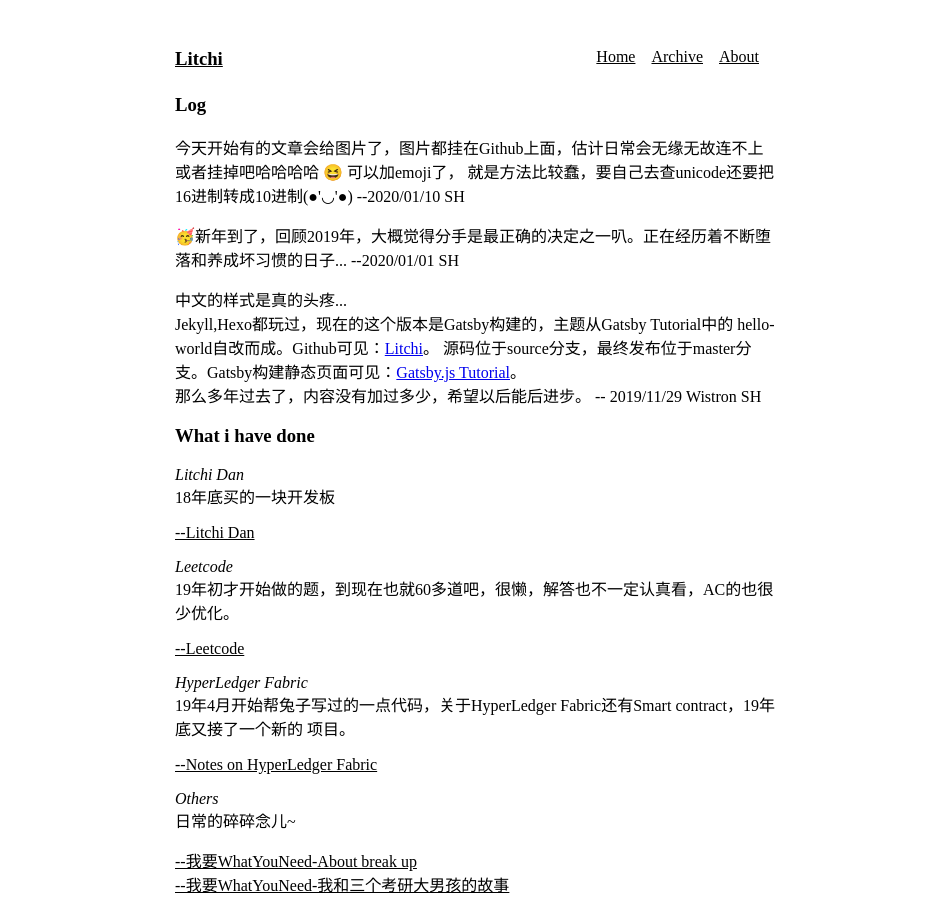
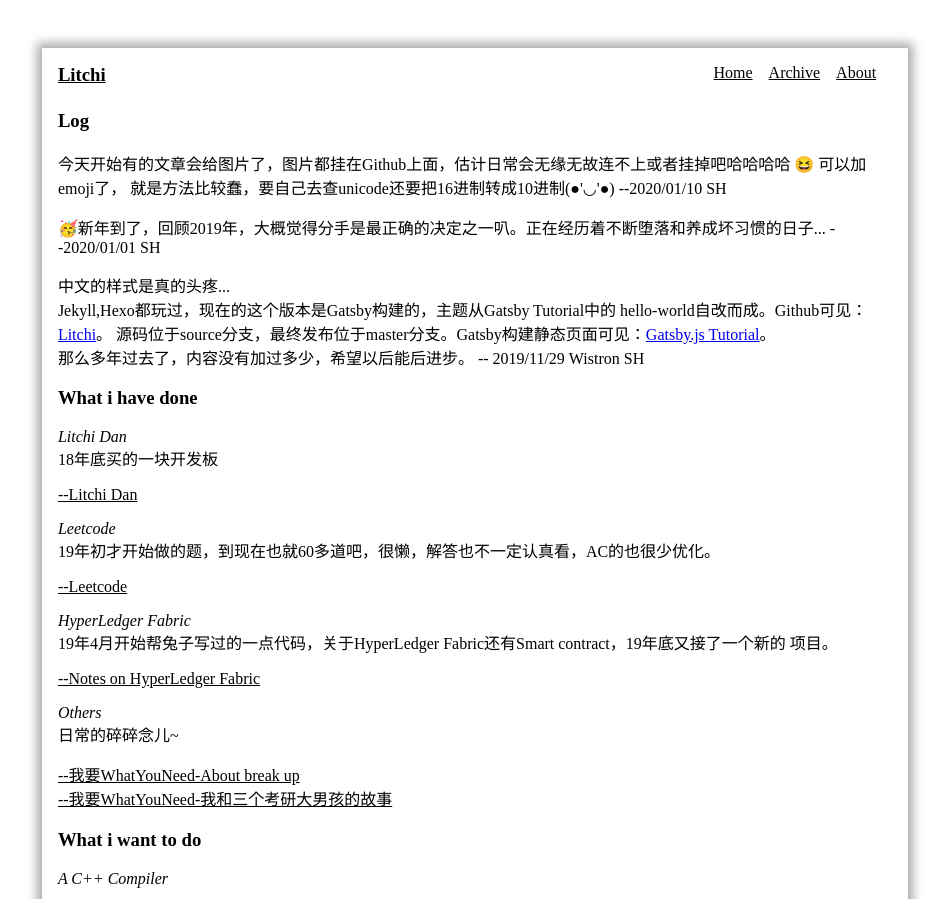
Before and after one commit to yyccli/litchi-li.github.io, a Gatsby site: page / in a window 1280 px wide. Shown: the top 899 px of the page, without its empty margins (165-1114 px from the left). Built offline with nearby package versions, Linux system fonts and the light colour scheme; Gatsby itself is replaced by a stand-in of ours.

Commit message:
add shadow and modify padding

```diff
--- a/src/styles/global-layout.module.css
+++ b/src/styles/global-layout.module.css
@@ -1,7 +1,8 @@
 .global_layout {
     margin: 3rem auto;
-    max-width: 600px;
-    padding: 0 1rem;
+    max-width: 66%;
+    padding: 1rem 1rem;
+    box-shadow: 0px 0px 10px 5px #aaa;
 }
 
 .global_layout_header {
```
